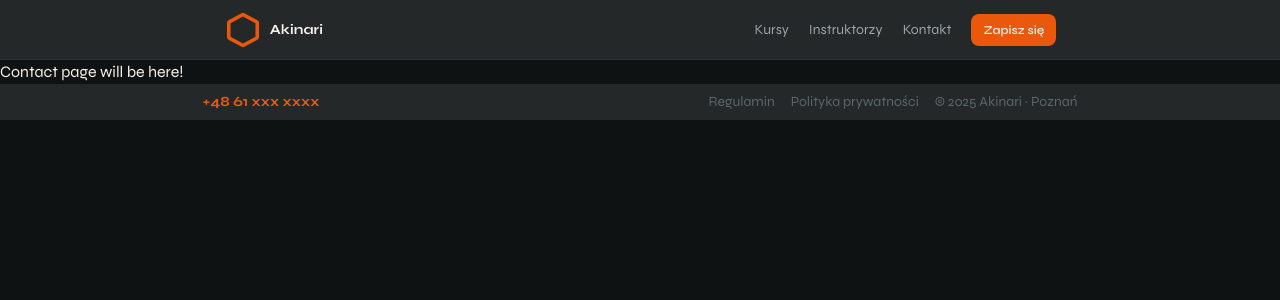
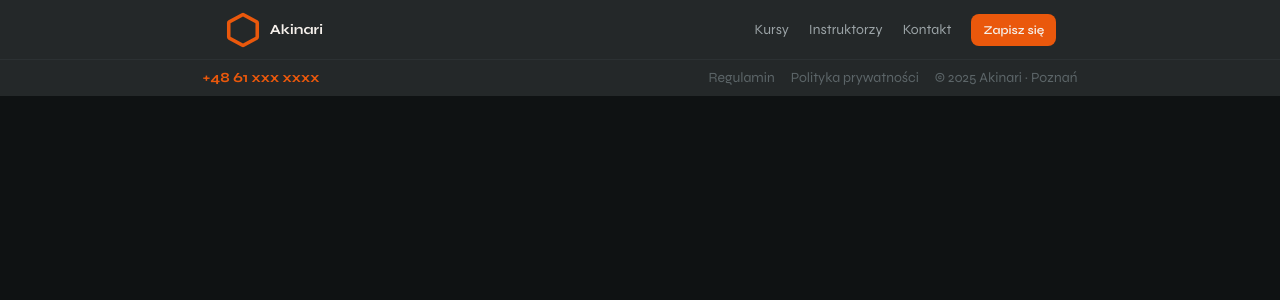
Before and after one commit to NeX0uSman/AkihariDemo, a Next.js app: page /contact in a window 1280 px wide. Shown: the top 300 px of the page. Built offline with nearby package versions, Linux system fonts and the light colour scheme.

Commit message:
minor fix for render 2

```diff
--- a/src/app/contact/page.tsx
+++ b/src/app/contact/page.tsx
@@ -2,7 +2,9 @@ import React from 'react'
 
 const page = () => {
   return (
-    <div>Contact page will be here!</div>
+    <div>
+
+    </div>
   )
 }
 
--- a/src/components/PersonCards.tsx
+++ b/src/components/PersonCards.tsx
@@ -1,6 +1,6 @@
 'use client'
 import React from "react";
-import { Instructor } from "@/types/instructor.type";
+import { Instructor } from "@/types/Instructor.type"
 import Image from "next/image";
 
 interface Props {
```
